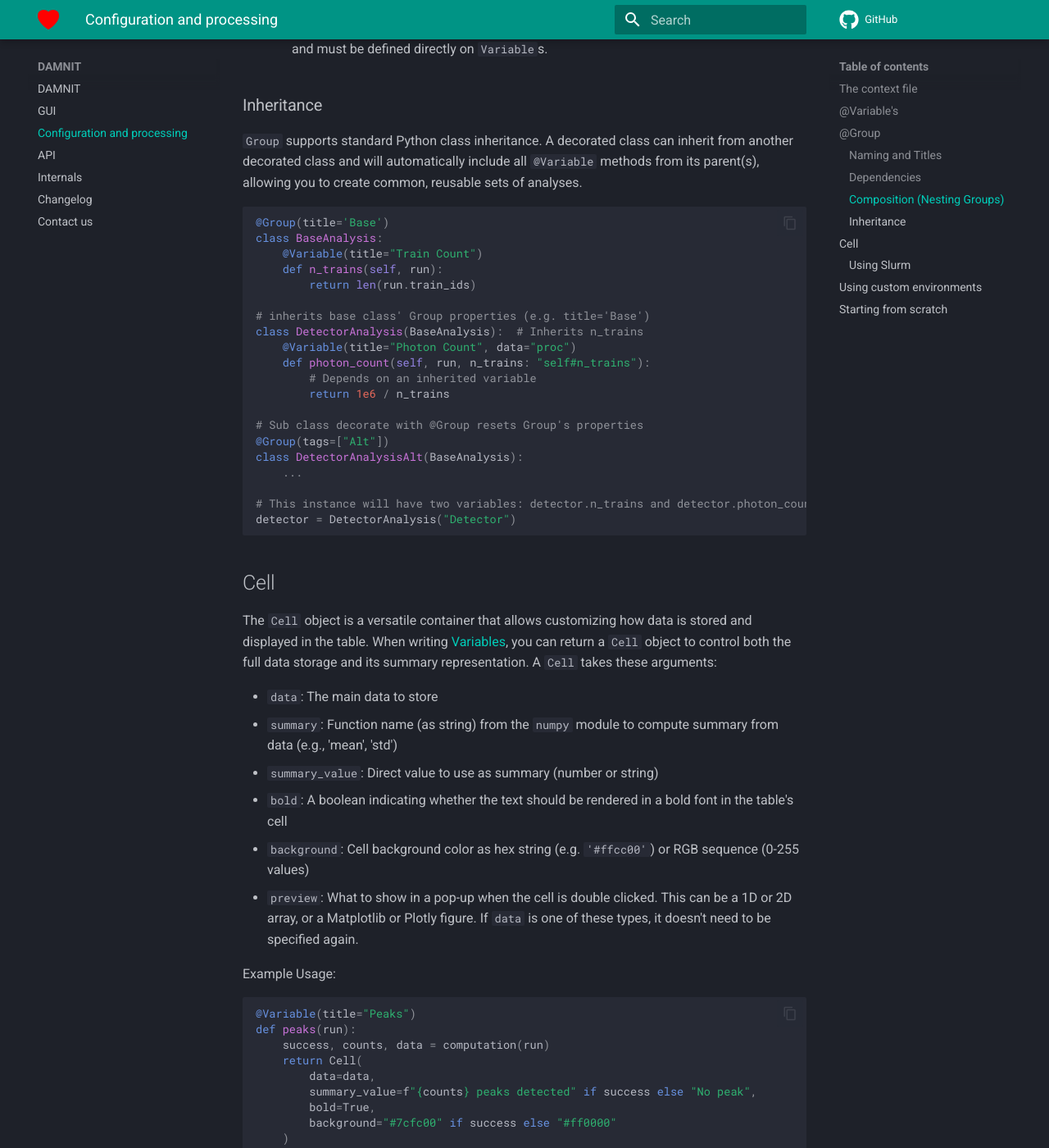
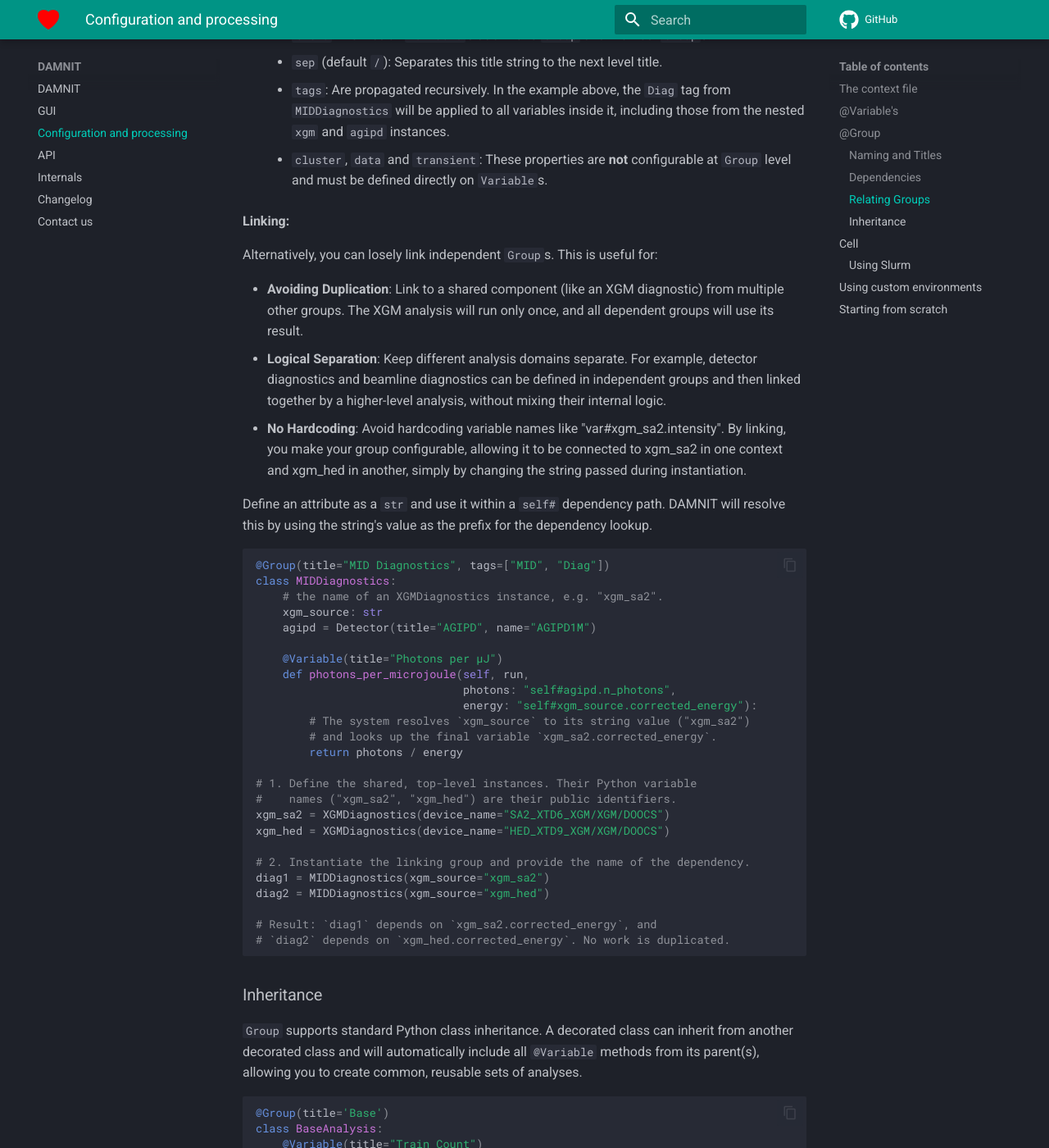
Before and after one commit to European-XFEL/DAMNIT, an MkDocs documentation site: the page built from docs/configuration_and_management.md, in a window 1280 px wide and 1400 px high, scrolled down 6495 px. Shown: the whole window at 82% size. Built offline with MkDocs 1.6.1 and Material for MkDocs 9.7.7, drawn with Linux system fonts in a browser that asks for light colours; comment, search, counter and statistics services are not loaded; some of the changed text lies outside the part shown.

Commit message:
docs: document the new linking feature

````diff
--- a/docs/configuration_and_management.md
+++ b/docs/configuration_and_management.md
@@ -251,10 +251,18 @@ instance name (the Python variable name you assign it to) is used as the prefix.
   instance = MyGroup("Group")
   ```
 
-### Composition (Nesting Groups)
-You can build more complex structures by nesting `Group` instances inside other
-groups. This allows you to compose small, focused analysis components into a
-larger, hierarchical system.
+### Relating Groups
+You can create more complex analysis pipelines by relating groups to each
+other. DAMNIT supports two patterns for this:
+- Nesting `Group`s for building self-contained, hierarchical components
+- Linking `Group`s for connecting independent components.
+
+**Nesting (composition):**
+
+By adding `Group` instances as attributes of your `Group`, you create a tight,
+hierarchical relationship, as if the inner group is a sub-component of the outer
+one. This is useful for building a complex object out of smaller, dedicated
+parts.
 
 ```python
 @Group(title="DET")
@@ -308,6 +316,54 @@ When groups are nested:
       those from the nested `xgm` and `agipd` instances.
     - `cluster`, `data` and `transient`: These properties are **not** configurable
       at `Group` level and must be defined directly on `Variable`s.
+
+**Linking:**
+
+Alternatively, you can losely link independent `Group`s. This is useful for:
+
+- **Avoiding Duplication**: Link to a shared component (like an XGM diagnostic)
+  from multiple other groups. The XGM analysis will run only once, and all
+  dependent groups will use its result.
+- **Logical Separation**: Keep different analysis domains separate. For example,
+  detector diagnostics and beamline diagnostics can be defined in independent
+  groups and then linked together by a higher-level analysis, without mixing
+  their internal logic.
+- **No Hardcoding**: Avoid hardcoding variable names like
+  "var#xgm_sa2.intensity". By linking, you make your group configurable,
+  allowing it to be connected to xgm_sa2 in one context and xgm_hed in another,
+  simply by changing the string passed during instantiation.
+
+Define an attribute as a `str` and use it within a `self#` dependency path.
+DAMNIT will resolve this by using the string's value as the prefix for the
+dependency lookup.
+
+```python
+@Group(title="MID Diagnostics", tags=["MID", "Diag"])
+class MIDDiagnostics:
+    # the name of an XGMDiagnostics instance, e.g. "xgm_sa2".
+    xgm_source: str
+    agipd = Detector(title="AGIPD", name="AGIPD1M")
+
+    @Variable(title="Photons per µJ")
+    def photons_per_microjoule(self, run,
+                               photons: "self#agipd.n_photons",
+                               energy: "self#xgm_source.corrected_energy"):
+        # The system resolves `xgm_source` to its string value ("xgm_sa2")
+        # and looks up the final variable `xgm_sa2.corrected_energy`.
+        return photons / energy
+
+# 1. Define the shared, top-level instances. Their Python variable
+#    names ("xgm_sa2", "xgm_hed") are their public identifiers.
+xgm_sa2 = XGMDiagnostics(device_name="SA2_XTD6_XGM/XGM/DOOCS")
+xgm_hed = XGMDiagnostics(device_name="HED_XTD9_XGM/XGM/DOOCS")
+
+# 2. Instantiate the linking group and provide the name of the dependency.
+diag1 = MIDDiagnostics(xgm_source="xgm_sa2")
+diag2 = MIDDiagnostics(xgm_source="xgm_hed")
+
+# Result: `diag1` depends on `xgm_sa2.corrected_energy`, and
+# `diag2` depends on `xgm_hed.corrected_energy`. No work is duplicated.
+```
 
 ### Inheritance
 `Group` supports standard Python class inheritance. A decorated class can
````
